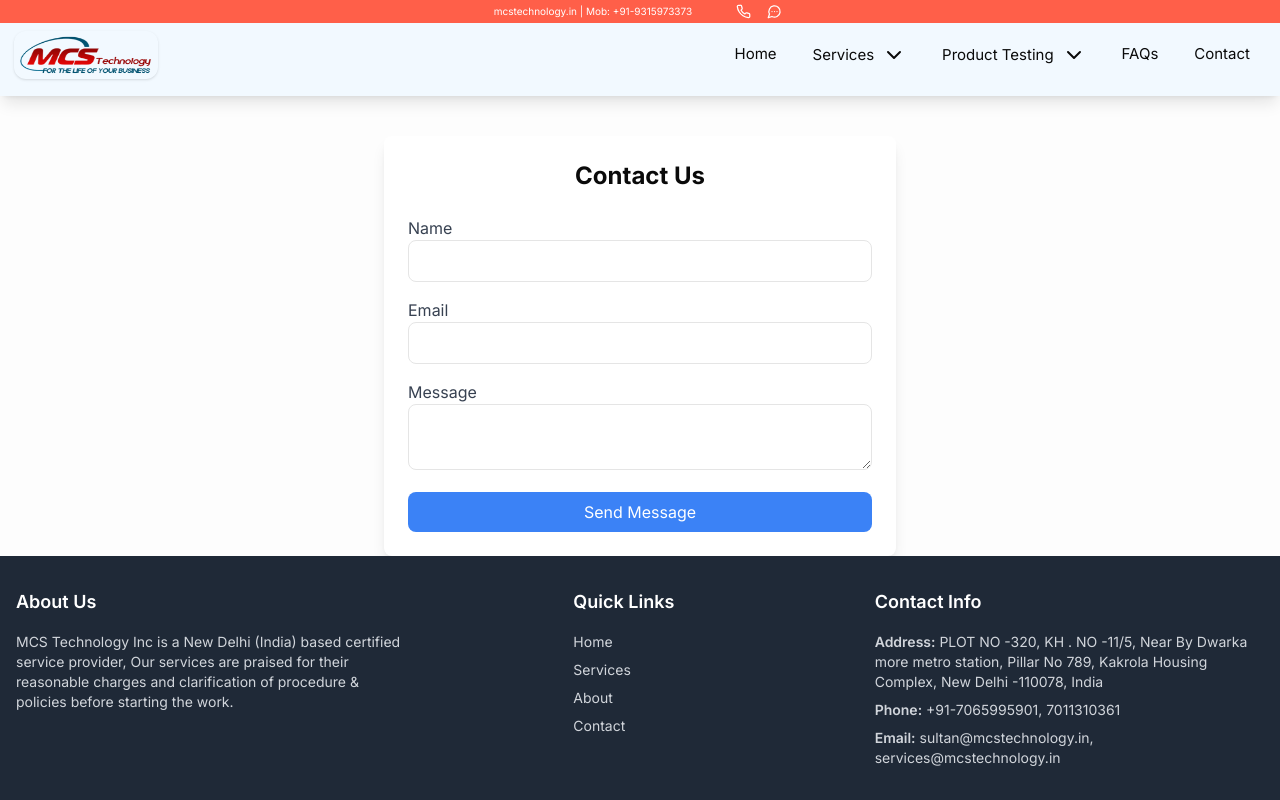
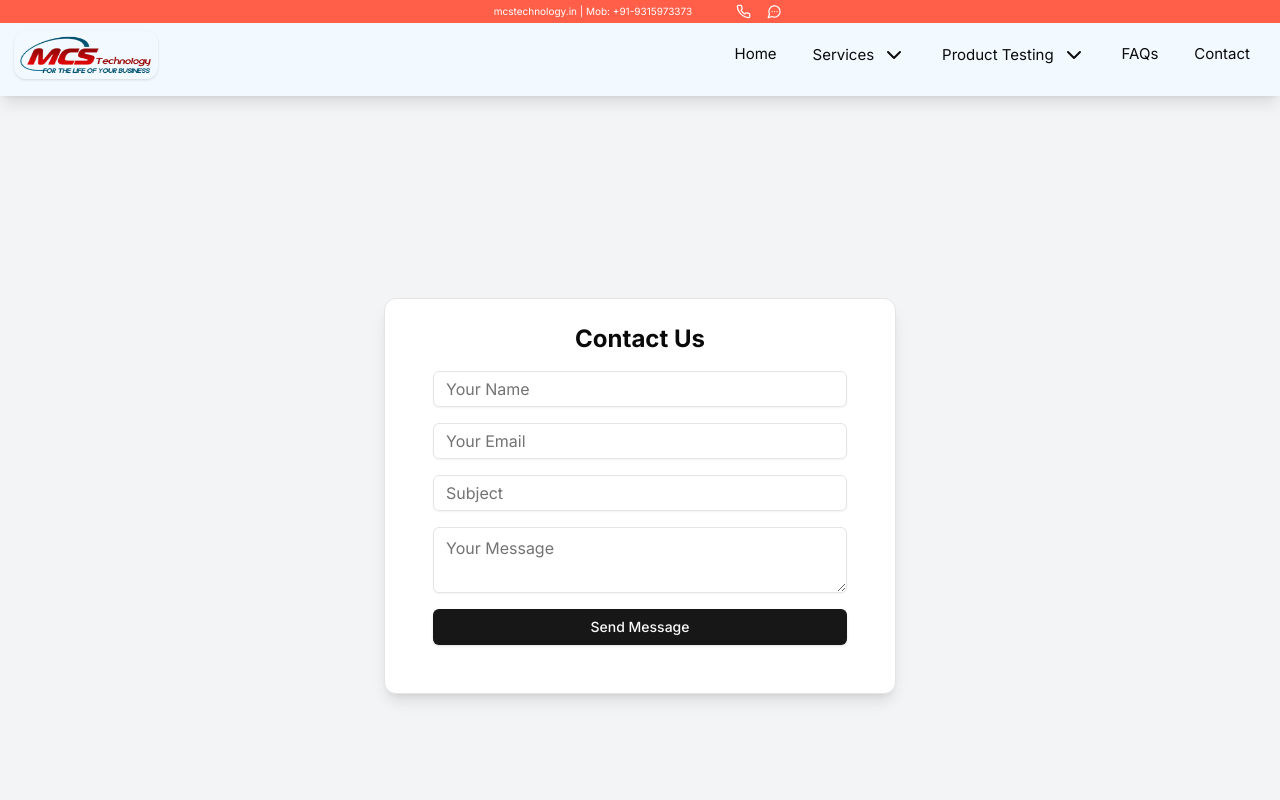
Before and after one commit to dev-sonukumar/mcs-website, a React (Vite) app: page /contact in a window 1280 px wide. Shown: the top 800 px of the page. Built offline with nearby package versions, Linux system fonts and the light colour scheme.

Commit message:
home update

```diff
--- a/src/Pages/ContactUS.jsx
+++ b/src/Pages/ContactUS.jsx
@@ -1,12 +1,18 @@
 import { useState } from "react";
+import { Input } from "@/components/ui/input";
+import { Textarea } from "@/components/ui/textarea";
+import { Button } from "@/components/ui/button";
+import { Card, CardContent } from "@/components/ui/card";
+import axios from "axios";
 
-export default function ContactUs() {
+export default function ContactUS() {
   const [formData, setFormData] = useState({
     name: "",
     email: "",
+    subject: "",
     message: "",
   });
-  const [submitted, setSubmitted] = useState(false);
+  const [status, setStatus] = useState("");
 
   const handleChange = (e) => {
     setFormData({ ...formData, [e.target.name]: e.target.value });
@@ -14,68 +20,60 @@ export default function ContactUs() {
 
   const handleSubmit = async (e) => {
     e.preventDefault();
+    setStatus("Sending...");
     try {
-      await fetch("/api/send-email", {
-        method: "POST",
-        headers: { "Content-Type": "application/json" },
-        body: JSON.stringify(formData),
-      });
-      setSubmitted(true);
-      setTimeout(() => setSubmitted(false), 3000);
-      setFormData({ name: "", email: "", message: "" });
+      await axios.post("http://localhost:5000/send-email", formData);
+      setStatus("Message sent successfully!");
+      setFormData({ name: "", email: "", subject: "", message: "" });
     } catch (error) {
-      console.error("Error sending email:", error);
+      setStatus("Error sending message. Please try again.");
     }
   };
 
   return (
-    <div className="max-w-lg mx-auto p-6 bg-white shadow-lg rounded-lg mt-10">
-      <h2 className="text-2xl font-bold text-center mb-6">Contact Us</h2>
-      {submitted && (
-        <p className="text-green-500 text-center">
-          Message sent successfully !
-        </p>
-      )}
+    <div className="flex items-center justify-center min-h-screen bg-gray-100">
+      <Card className="w-full max-w-lg p-6 bg-white shadow-lg">
+        <CardContent>
+          <h2 className="text-2xl font-bold text-center mb-4">Contact Us</h2>
           <form onSubmit={handleSubmit} className="space-y-4">
-        <div>
-          <label className="block text-gray-700">Name</label>
-          <input
+            <Input
               type="text"
               name="name"
+              placeholder="Your Name"
               value={formData.name}
               onChange={handleChange}
               required
-            className="w-full p-2 border rounded-lg focus:outline-none focus:ring-2 focus:ring-blue-500"
             />
-        </div>
-        <div>
-          <label className="block text-gray-700">Email</label>
-          <input
+            <Input
               type="email"
               name="email"
+              placeholder="Your Email"
               value={formData.email}
               onChange={handleChange}
               required
-            className="w-full p-2 border rounded-lg focus:outline-none focus:ring-2 focus:ring-blue-500"
             />
-        </div>
-        <div>
-          <label className="block text-gray-700">Message</label>
-          <textarea
+            <Input
+              type="text"
+              name="subject"
+              placeholder="Subject"
+              value={formData.subject}
+              onChange={handleChange}
+              required
+            />
+            <Textarea
               name="message"
+              placeholder="Your Message"
               value={formData.message}
               onChange={handleChange}
               required
-            className="w-full p-2 border rounded-lg focus:outline-none focus:ring-2 focus:ring-blue-500"
             />
-        </div>
-        <button
-          type="submit"
-          className="w-full bg-blue-500 text-white py-2 rounded-lg hover:bg-blue-600 transition"
-        >
+            <Button type="submit" className="w-full">
               Send Message
-        </button>
+            </Button>
           </form>
+          {status && <p className="text-center mt-4 text-sm">{status}</p>}
+        </CardContent>
+      </Card>
     </div>
   );
 }
```
Lines whose indentation alone changed are shown as unchanged.
